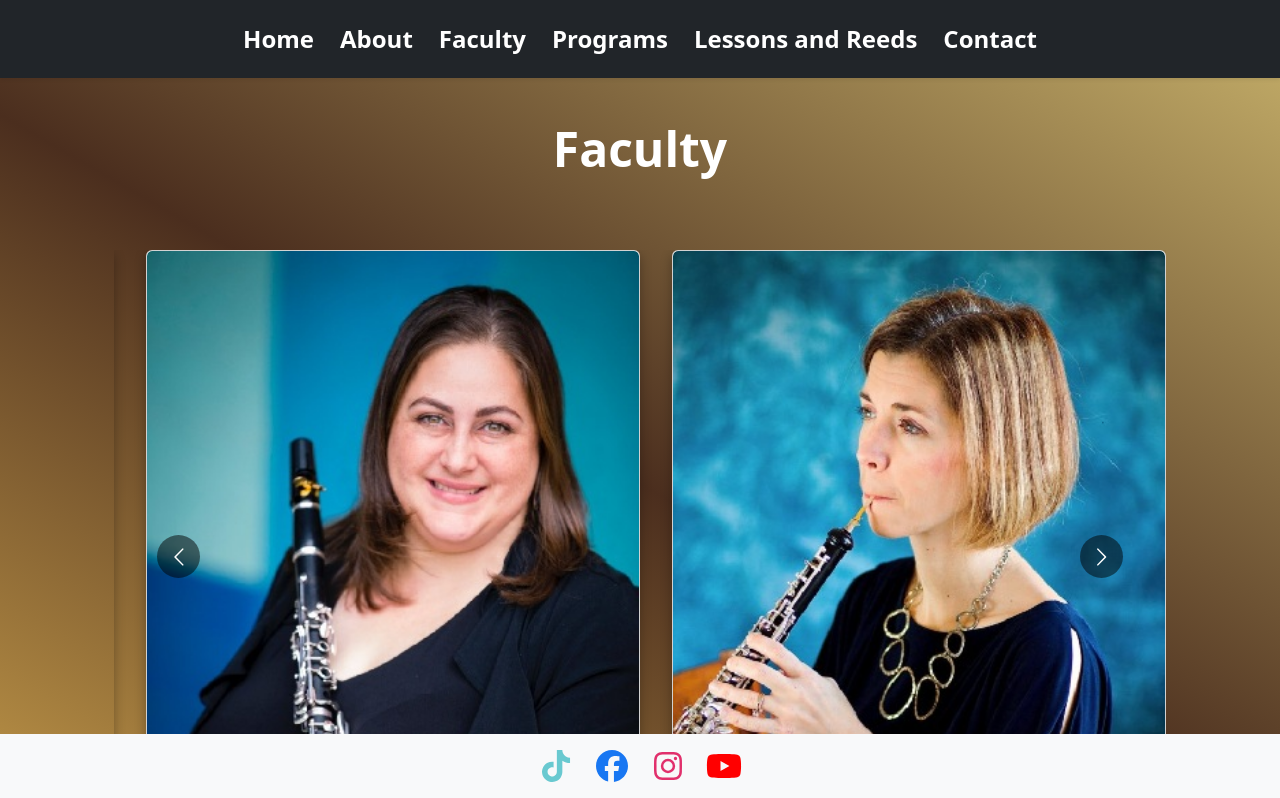
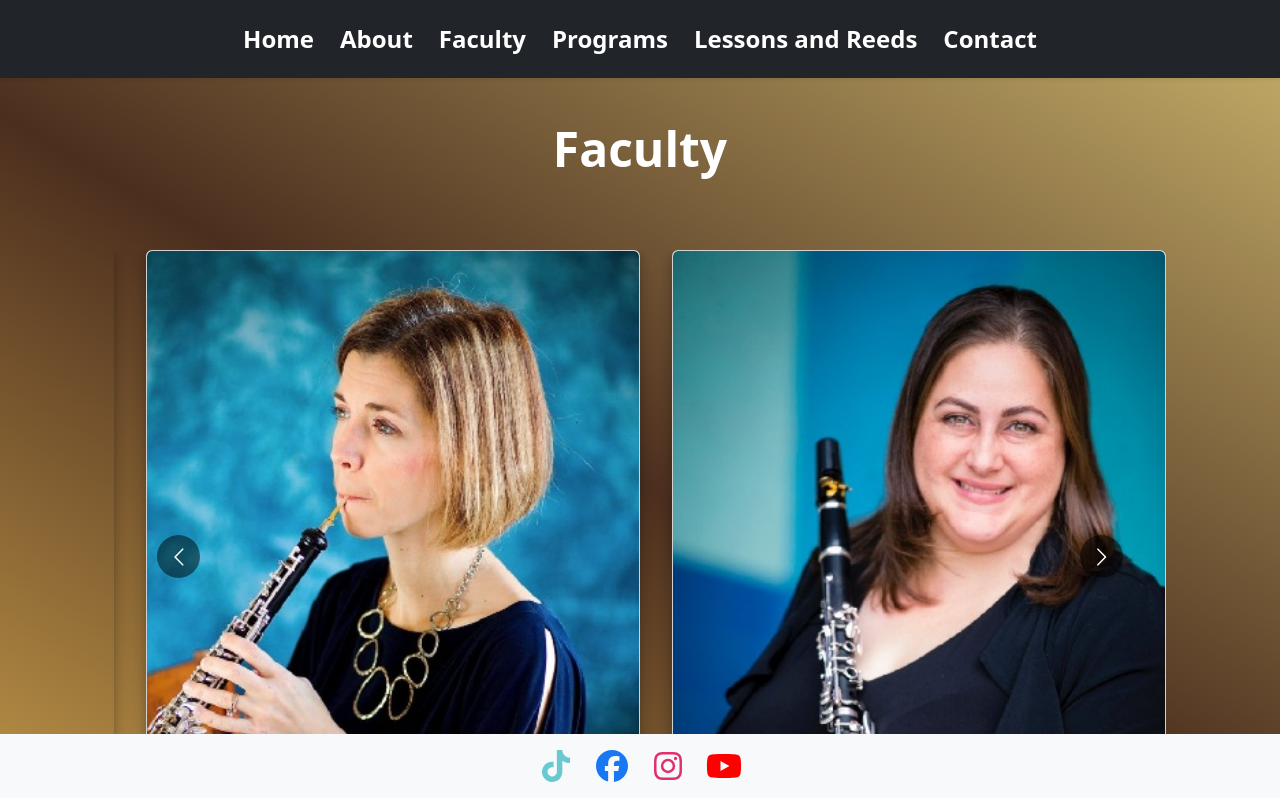
Before and after one commit to elorback/WoodWindInstitue, a React (Vite) app: page /faculty in a window 1280 px wide. Shown: the top 798 px of the page. Built offline with nearby package versions, Linux system fonts and the light colour scheme.

Commit message:
changed faculty order to have andrea be middle

```diff
--- a/src/pages/Faculty.tsx
+++ b/src/pages/Faculty.tsx
@@ -19,8 +19,8 @@ interface FacultyMember {
 
 const Faculty: React.FC = () => {
     const faculty: FacultyMember[] = [
-        { id: 1, title: "Andrea DiOrio", inst: "Clarinet", pic: Andrea_headshot, body: "Andrea is an active freelance clarinetist and private teacher in the Chicagoland area.  Over the last 15 years Andrea has performed over twenty operas with the Lyric Opera of Chicago.  She has also performed with these great orchestras:  Grant Park Orchestra, Quad City Symphony, Chicago Sinfonietta, Chicago Opera Theater, Elgin Symphony Orchestra, Ravinia Festival Orchestra, Chicago Philharmonic, Lake Forest Symphony, Illinois Philharmonic Orchestra, South Bend Symphony Orchestra, Las Vegas Philharmonic, da Corneto Opera Orchestra, Elmhurst Symphony Orchestra, Champaign-Urbana Symphony, Rockford Symphony Orchestra, and Illinois Symphony Orchestra.  Andrea performed bass clarinet with the Quad City Symphony for the 2007-2008 season, and she performed as a partial season substitute on 2nd Clarinet with the Grant Park Orchestra for the 2009 festival." },
-        { id: 2, title: "Julie Popplewell", inst: "Oboe", pic: Julie, body: "Julie Popplewell received her Bachelors of Music in Oboe Performance from the University of Illinois at Urbana-Champaign. While at UIUC, she won the Smith Music Competition, earning a full tuition scholarship. Julie has studied with renowned oboists — Dr. Nancy Ambrose King, Daniel Stolper, and Scott Hostetler. Additionally, she has studied with Grover Schiltz, Deb Stevenson, Jelena Dirks, Lora Schaefer, Gordon Hunt, and Richard Killmer. After post-graduate work done at DePaul University, Julie quickly became an active freelance oboist and teacher in the Chicago area, maintaining an oboe studio consisting of 50+ students in the western suburbs." },
+        { id: 1, title: "Julie Popplewell", inst: "Oboe", pic: Julie, body: "Julie Popplewell received her Bachelors of Music in Oboe Performance from the University of Illinois at Urbana-Champaign. While at UIUC, she won the Smith Music Competition, earning a full tuition scholarship. Julie has studied with renowned oboists — Dr. Nancy Ambrose King, Daniel Stolper, and Scott Hostetler. Additionally, she has studied with Grover Schiltz, Deb Stevenson, Jelena Dirks, Lora Schaefer, Gordon Hunt, and Richard Killmer. After post-graduate work done at DePaul University, Julie quickly became an active freelance oboist and teacher in the Chicago area, maintaining an oboe studio consisting of 50+ students in the western suburbs." },
+        { id: 2, title: "Andrea DiOrio", inst: "Clarinet", pic: Andrea_headshot, body: "Andrea is an active freelance clarinetist and private teacher in the Chicagoland area.  Over the last 15 years Andrea has performed over twenty operas with the Lyric Opera of Chicago.  She has also performed with these great orchestras:  Grant Park Orchestra, Quad City Symphony, Chicago Sinfonietta, Chicago Opera Theater, Elgin Symphony Orchestra, Ravinia Festival Orchestra, Chicago Philharmonic, Lake Forest Symphony, Illinois Philharmonic Orchestra, South Bend Symphony Orchestra, Las Vegas Philharmonic, da Corneto Opera Orchestra, Elmhurst Symphony Orchestra, Champaign-Urbana Symphony, Rockford Symphony Orchestra, and Illinois Symphony Orchestra.  Andrea performed bass clarinet with the Quad City Symphony for the 2007-2008 season, and she performed as a partial season substitute on 2nd Clarinet with the Grant Park Orchestra for the 2009 festival." },
         { id: 3, title: "Dr. Mariana Gariazzo", inst: "Flute", pic: Mariana, body: "Dr. Mariana Gariazzo earned a Bachelor of Music at the Universidad Nacional de Cuyo (Argentina), a Master of Music from Yale University and a Doctor of Musical Arts from the University of Texas at Austin. Gariazzo enjoys a growing reputation as an engaging and thought-provoking pedagogue, lecturer and performer. Her research focuses on new music by Latin American composers, and she has served as a guest artist and speaker on the subject at prominent venues and conferences in Europe, Asia, Latin and North America. A recipient of numerous awards and distinctions, Gariazzo has secured multiple grants while on the faculty at Texas A&M University, including the Innovative Pedagogy Grant, Arts Enhancement Grant, Melbern G. Glasscock Center Co-Sponsorship Grant, Academic Innovation Grant, High Impact Innovation Practices Grant, and the Advance Climate Together Grant." },
         {
             id: 4, title: "Matthew Beck", inst: "Saxophone", pic: Matt, body: "Beck currently serves as Adjunct Professor of Saxophone at Elmhurst University, Adjunct Professor of Clarinet and Saxophone at Aurora University, and Adjunct Professor of Woodwinds at Morton College. In 2018 he received the Masters of Music degree in Saxophone Performance from Roosevelt University’s Chicago College of Performing Arts where he made his Chicago Symphony Center debut as a winner of the CCPA Concerto Competition. He also holds the first Bachelors Degree in Music Performance from Elmhurst University where he was a five time winner of the Elmhurst Philharmonic Concerto Competition. Matthew has played in masterclasses with Frederick Hemke and Nikita Zimin. His primary teachers include J. Michael Weiss-Holmes, Roger Birkeland, and Mark Colby on saxophone, Jennie Oh Brown on flute, and Gail Crosson on clarinet. Matthew is a member of the Chicago Federation of Musicians and the North American Saxophone Alliance."
```
